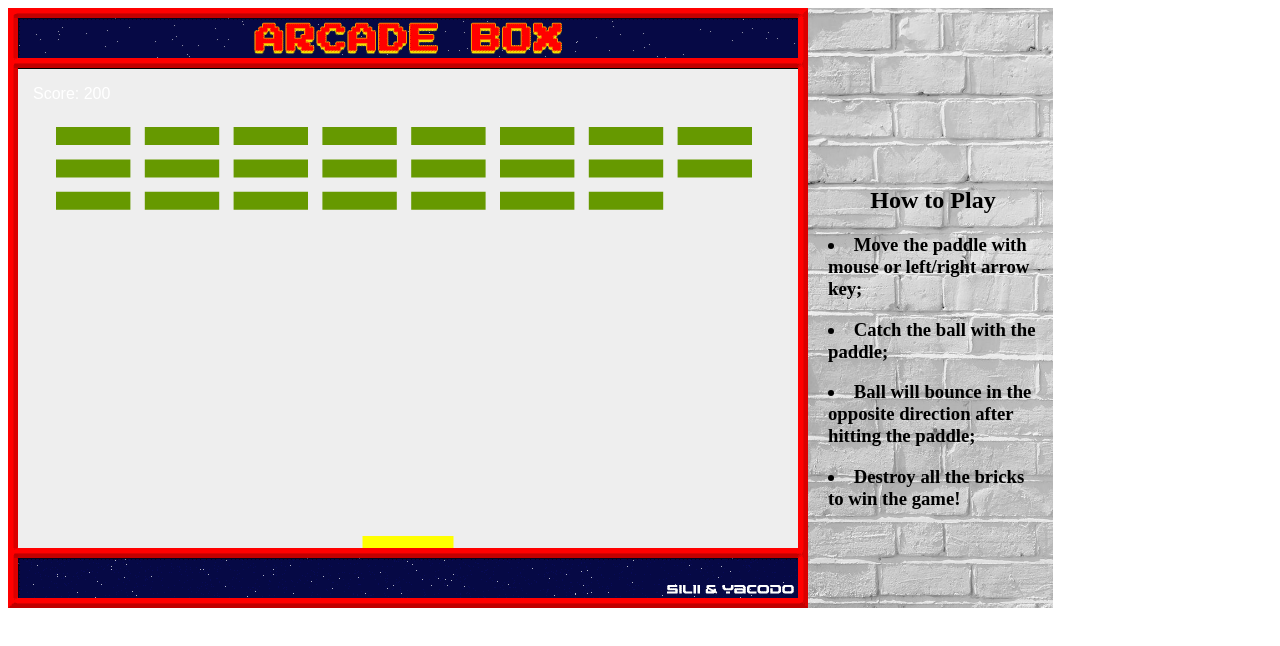
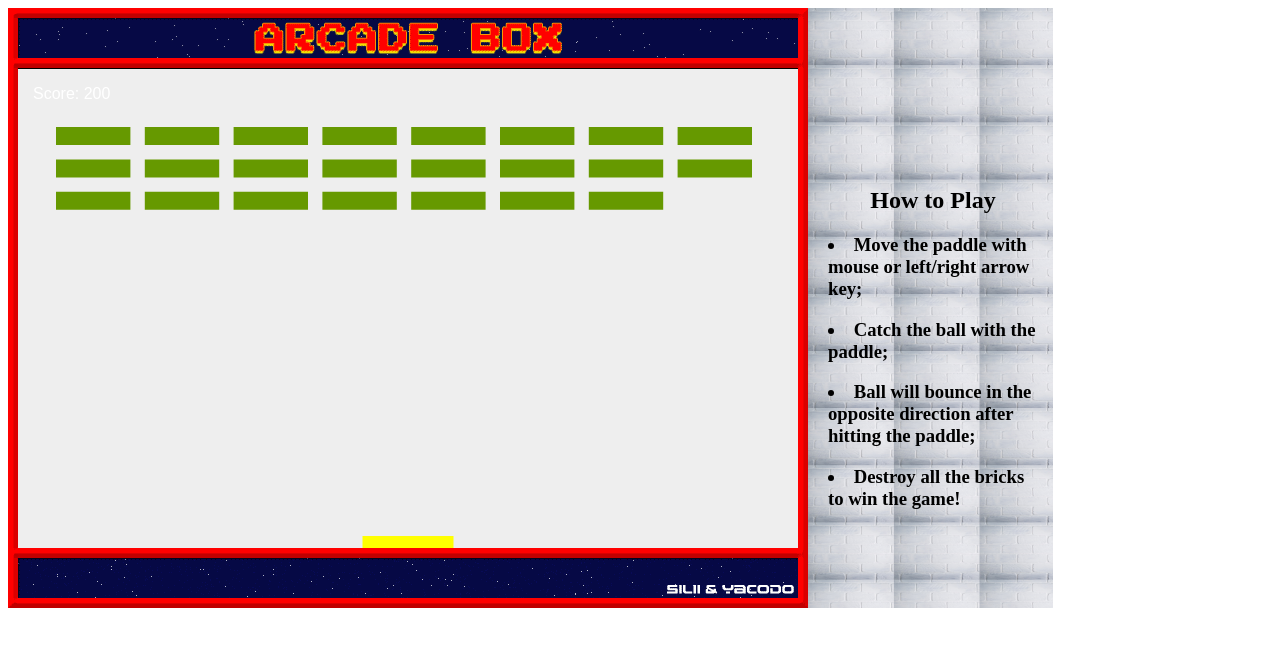
Before and after one commit to jingxia1219/BreakOut-Javascript-game, a plain HTML site: page index.html in a window 1280 px wide. Drawn offline with Linux system fonts and the light colour scheme.

Commit message:
change how to play background back

```diff
--- a/index.css
+++ b/index.css
@@ -49,8 +49,8 @@ div.how-to-play {
   padding-left: 20px;
   padding-right: 15px;
   align-content: center;
-  background-size: 240%;
-  background-image: url("./images/white-bricks.jpg");
+  background-size: 35%;
+  background-image: url("./images/brick-background.jpg");
   backface-visibility: 0.8;
 }
 
```
Also changed, not shown: images/black-bricks.jpg (added).
